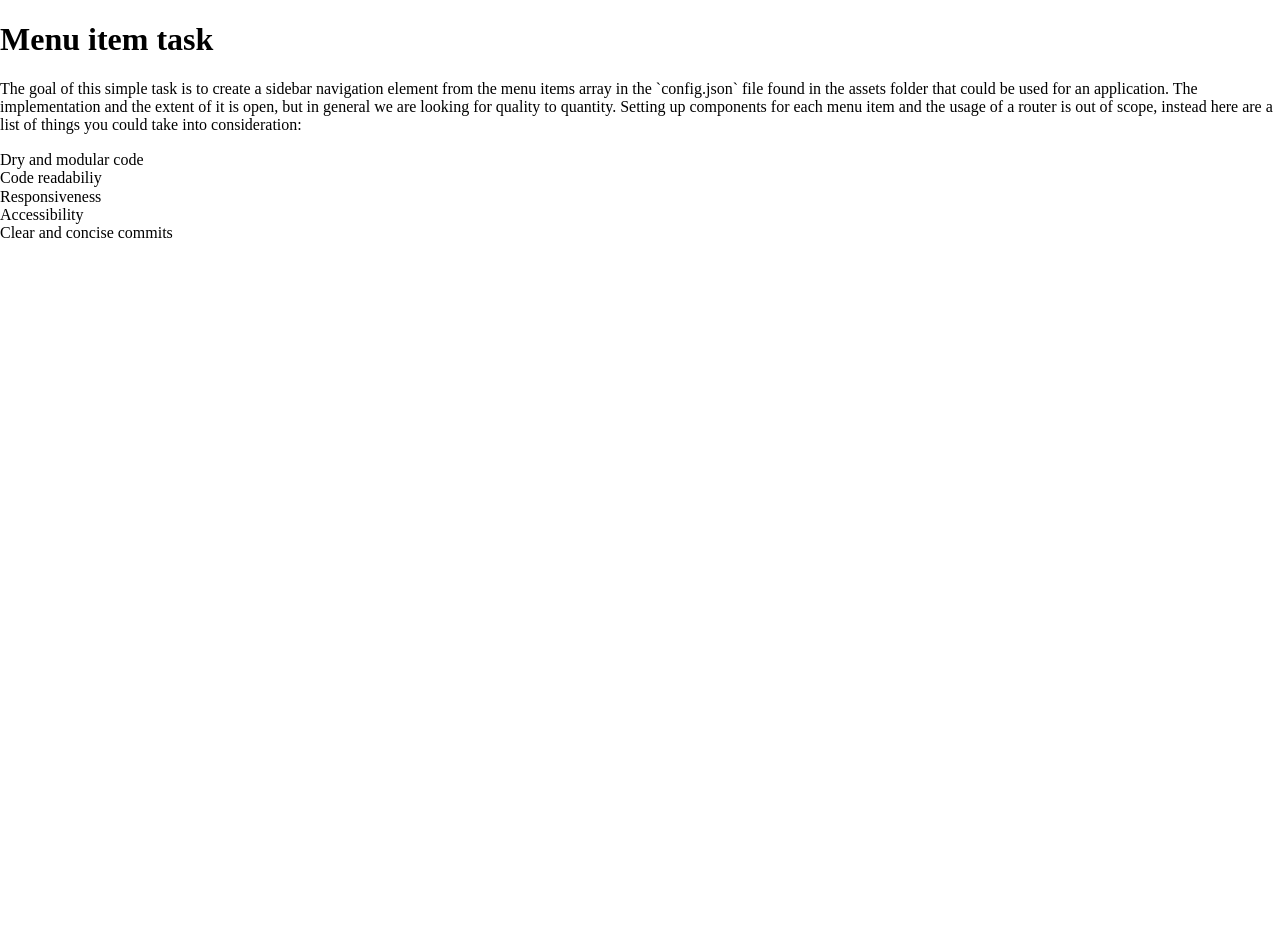
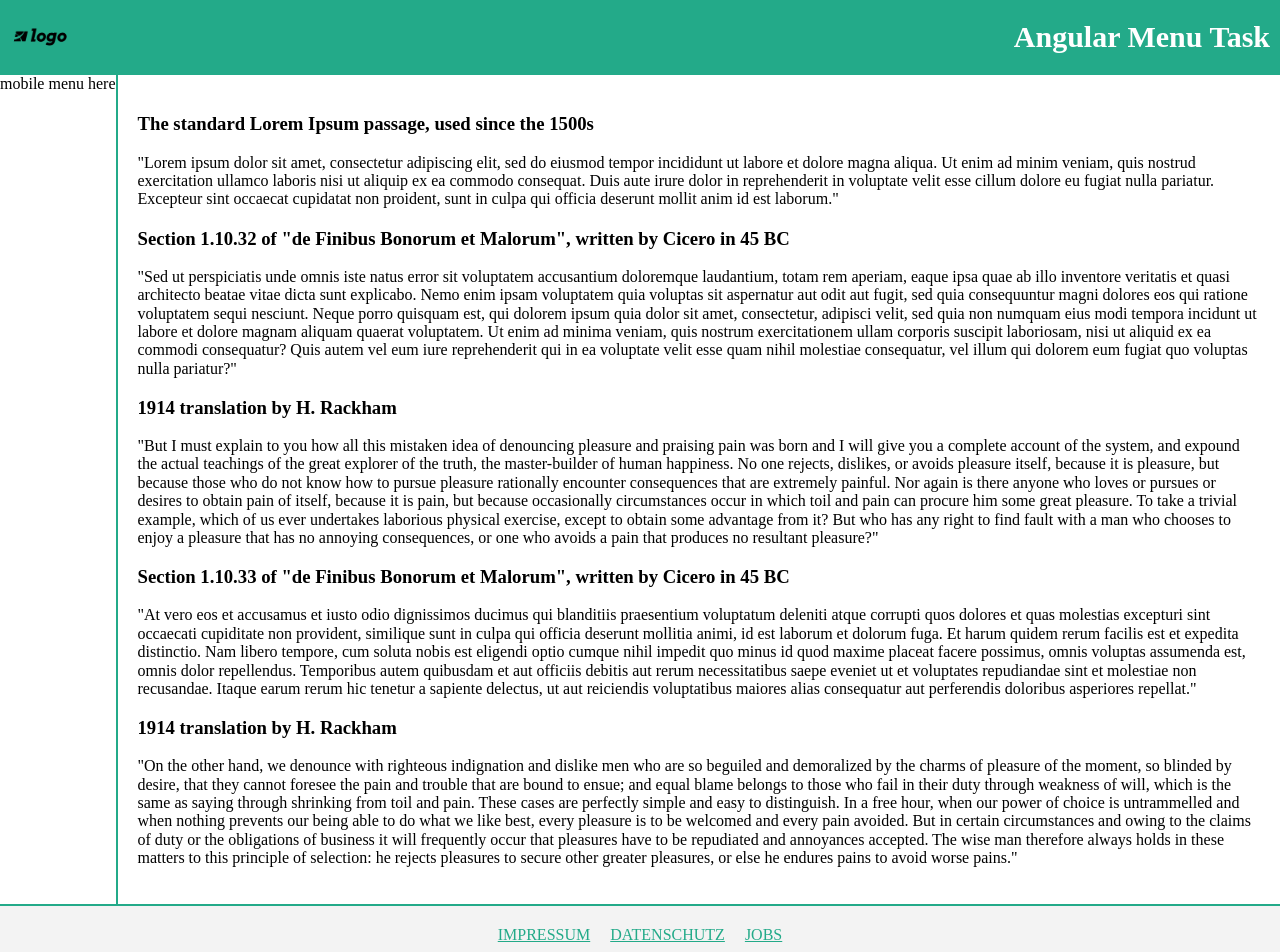
Before and after one commit to douglasward/angular-menu-task, an Angular app: page / in a window 1280 px wide. Shown: the top 952 px of the page. Before the commit the page ends 821 px from the top, so only its background shows below. Built offline with nearby package versions, Linux system fonts and the light colour scheme.

Commit message:
Add new PageModule which contains a simple header and footer component. Also add some basic page layout as a preparation for the coming off canvas menu.

```diff
--- a/src/app/app.component.html
+++ b/src/app/app.component.html
@@ -1,9 +1,26 @@
-<h1>Menu item task</h1>
-<p>The goal of this simple task is to create a sidebar navigation element from the menu items array in the `config.json` file found in the assets folder that could be used for an application. The implementation and the extent of it is open, but in general we are looking for quality to quantity. Setting up components for each menu item and the usage of a router is out of scope, instead here are a list of things you could take into consideration:</p>
-<ul>
-  <li>Dry and modular code</li>
-  <li>Code readabiliy</li>
-  <li>Responsiveness</li>
-  <li>Accessibility</li>
-  <li>Clear and concise commits</li>
-</ul>
+<header class="header">
+  <app-header></app-header>
+</header>
+
+<aside class="menu">
+  mobile menu here
+</aside>
+
+<main class="content">
+<!--
+  Add potential <router-outlet></router-outlet> here...
+-->
+
+  <h3>The standard Lorem Ipsum passage, used since the 1500s</h3>
+  <p>"Lorem ipsum dolor sit amet, consectetur adipiscing elit, sed do eiusmod tempor incididunt ut labore et dolore magna aliqua. Ut enim ad minim veniam, quis nostrud exercitation ullamco laboris nisi ut aliquip ex ea commodo consequat. Duis aute irure dolor in reprehenderit in voluptate velit esse cillum dolore eu fugiat nulla pariatur. Excepteur sint occaecat cupidatat non proident, sunt in culpa qui officia deserunt mollit anim id est laborum."</p><h3>Section 1.10.32 of "de Finibus Bonorum et Malorum", written by Cicero in 45 BC</h3><p>"Sed ut perspiciatis unde omnis iste natus error sit voluptatem accusantium doloremque laudantium, totam rem aperiam, eaque ipsa quae ab illo inventore veritatis et quasi architecto beatae vitae dicta sunt explicabo. Nemo enim ipsam voluptatem quia voluptas sit aspernatur aut odit aut fugit, sed quia consequuntur magni dolores eos qui ratione voluptatem sequi nesciunt. Neque porro quisquam est, qui dolorem ipsum quia dolor sit amet, consectetur, adipisci velit, sed quia non numquam eius modi tempora incidunt ut labore et dolore magnam aliquam quaerat voluptatem. Ut enim ad minima veniam, quis nostrum exercitationem ullam corporis suscipit laboriosam, nisi ut aliquid ex ea commodi consequatur? Quis autem vel eum iure reprehenderit qui in ea voluptate velit esse quam nihil molestiae consequatur, vel illum qui dolorem eum fugiat quo voluptas nulla pariatur?"</p>
+  <h3>1914 translation by H. Rackham</h3>
+  <p>"But I must explain to you how all this mistaken idea of denouncing pleasure and praising pain was born and I will give you a complete account of the system, and expound the actual teachings of the great explorer of the truth, the master-builder of human happiness. No one rejects, dislikes, or avoids pleasure itself, because it is pleasure, but because those who do not know how to pursue pleasure rationally encounter consequences that are extremely painful. Nor again is there anyone who loves or pursues or desires to obtain pain of itself, because it is pain, but because occasionally circumstances occur in which toil and pain can procure him some great pleasure. To take a trivial example, which of us ever undertakes laborious physical exercise, except to obtain some advantage from it? But who has any right to find fault with a man who chooses to enjoy a pleasure that has no annoying consequences, or one who avoids a pain that produces no resultant pleasure?"</p>
+  <h3>Section 1.10.33 of "de Finibus Bonorum et Malorum", written by Cicero in 45 BC</h3>
+  <p>"At vero eos et accusamus et iusto odio dignissimos ducimus qui blanditiis praesentium voluptatum deleniti atque corrupti quos dolores et quas molestias excepturi sint occaecati cupiditate non provident, similique sunt in culpa qui officia deserunt mollitia animi, id est laborum et dolorum fuga. Et harum quidem rerum facilis est et expedita distinctio. Nam libero tempore, cum soluta nobis est eligendi optio cumque nihil impedit quo minus id quod maxime placeat facere possimus, omnis voluptas assumenda est, omnis dolor repellendus. Temporibus autem quibusdam et aut officiis debitis aut rerum necessitatibus saepe eveniet ut et voluptates repudiandae sint et molestiae non recusandae. Itaque earum rerum hic tenetur a sapiente delectus, ut aut reiciendis voluptatibus maiores alias consequatur aut perferendis doloribus asperiores repellat."</p>
+  <h3>1914 translation by H. Rackham</h3>
+  <p>"On the other hand, we denounce with righteous indignation and dislike men who are so beguiled and demoralized by the charms of pleasure of the moment, so blinded by desire, that they cannot foresee the pain and trouble that are bound to ensue; and equal blame belongs to those who fail in their duty through weakness of will, which is the same as saying through shrinking from toil and pain. These cases are perfectly simple and easy to distinguish. In a free hour, when our power of choice is untrammelled and when nothing prevents our being able to do what we like best, every pleasure is to be welcomed and every pain avoided. But in certain circumstances and owing to the claims of duty or the obligations of business it will frequently occur that pleasures have to be repudiated and annoyances accepted. The wise man therefore always holds in these matters to this principle of selection: he rejects pleasures to secure other greater pleasures, or else he endures pains to avoid worse pains."</p>
+</main>
+
+<footer class="footer">
+  <app-footer></app-footer>
+</footer>
--- a/src/app/app.component.scss
+++ b/src/app/app.component.scss
@@ -0,0 +1,54 @@
+@use 'src/styles/common' as c;
+
+:host {
+  min-height: 100vh;
+  display: grid;
+  grid-template:
+    'header header' min-content
+    'menu content' 1fr
+    'footer footer' min-content / 0 1fr;
+
+  @include c.viewport-greater(sm) {
+    grid-template:
+    'header header' min-content
+    'menu content' 1fr
+    'footer footer' min-content / fit-content(300px) 5fr;
+  }
+}
+
+.header {
+  grid-area: header;
+  position: sticky;
+  top: 0;
+
+  @include c.viewport-greater(sm) {
+    position: initial;
+  }
+}
+
+.menu {
+  grid-area: menu;
+  position: fixed;
+  top: 0;
+  left: 0;
+  transform: translateX(-100%);
+  transition: transform 0.3s ease;
+  min-height: 100vh;
+  border-right: 2px solid c.$color-green;
+  background-color: c.$color-white;
+
+  @include c.viewport-greater(sm) {
+    position: static;
+    transform: inherit;
+    height: inherit;
+  }
+}
+
+.content {
+  grid-area: content;
+  padding: 20px;
+}
+
+.footer {
+  grid-area: footer;
+}
--- a/src/app/app.module.ts
+++ b/src/app/app.module.ts
@@ -3,6 +3,7 @@
 
 import {AppComponent} from './app.component';
 import {SharedModule} from './shared/shared.module';
+import {PageModule} from './page/page.module';
 
 @NgModule({
   declarations: [
@@ -10,7 +11,8 @@
   ],
   imports: [
     BrowserModule,
-    SharedModule
+    SharedModule,
+    PageModule
   ],
   providers: [],
   bootstrap: [AppComponent]
--- /dev/null
+++ b/src/app/page/components/footer/footer.component.html
@@ -0,0 +1,17 @@
+<ul class="links-list">
+  <li class="links-list__item">
+    <a href="/imprint" class="link">
+      Impressum
+    </a>
+  </li>
+  <li class="links-list__item">
+    <a href="/gdpr" class="link">
+      Datenschutz
+    </a>
+  </li>
+  <li class="links-list__item">
+    <a href="/jobs" class="link">
+      Jobs
+    </a>
+  </li>
+</ul>
--- /dev/null
+++ b/src/app/page/components/footer/footer.component.scss
@@ -0,0 +1,19 @@
+@use 'src/styles/common' as c;
+
+:host {
+  display: block;
+  padding: 20px;
+  border-top: 2px solid c.$color-green;
+  background-color: c.$color-lightgray;
+}
+
+.links-list {
+  display: flex;
+  flex-flow: row nowrap;
+  justify-content: center;
+
+  &__item {
+    margin: 0 10px;
+    text-transform: uppercase;
+  }
+}
--- /dev/null
+++ b/src/app/page/components/header/header.component.html
@@ -0,0 +1,9 @@
+<img class="logo" alt="Company logo" src="/assets/images/logo.png">
+
+<h1 class="title">
+  Angular Menu Task
+</h1>
+
+<a href="#mobile-menu" class="mobile-menu-trigger">
+  open
+</a>
--- /dev/null
+++ b/src/app/page/components/header/header.component.scss
@@ -0,0 +1,28 @@
+@use 'src/styles/common' as c;
+
+:host {
+  display: flex;
+  flex-flow: row nowrap;
+  align-items: center;
+  padding: 0 10px;
+  color: c.$color-white;
+  background-color: c.$color-green;
+}
+
+.logo {
+  width: 60px;
+  margin-right: auto;
+}
+
+.title {
+  font-size: min(6vw, 30px);
+  white-space: nowrap;
+}
+
+.mobile-menu-trigger {
+  margin-left: auto;
+
+  @include c.viewport-greater(sm) {
+    display: none;
+  }
+}
--- a/src/styles/common/_viewport.scss
+++ b/src/styles/common/_viewport.scss
@@ -4,7 +4,7 @@
   'sm': 480px, 'md': 768px, 'l': 992px, 'xl': 1200px
 );
 
-@mixin greaterThan($breakpoint) {
+@mixin greater($breakpoint) {
   @if (map.has-key($_breakpoints, $breakpoint)) {
     @media screen and (min-width: map.get($_breakpoints, $breakpoint)) {
       @content;
```
Also changed, not shown: src/app/page/components/footer/footer.component.ts (added, +9 -0 lines), src/app/page/components/header/header.component.ts (added, +9 -0 lines), src/app/page/page.module.ts (added, +16 -0 lines), src/assets/images/logo.png (added), 1 other file (tests, documents, lock files or other folders).
